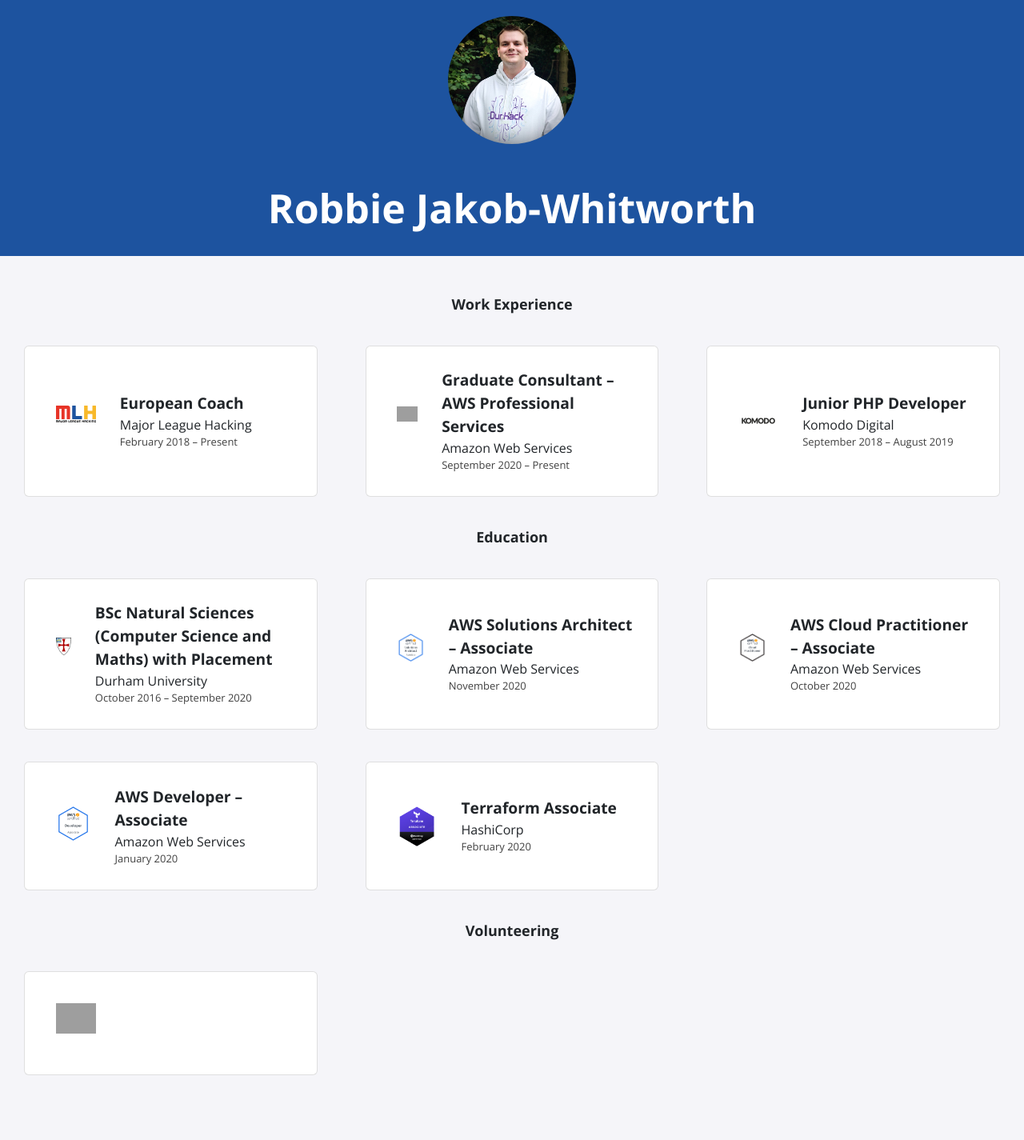
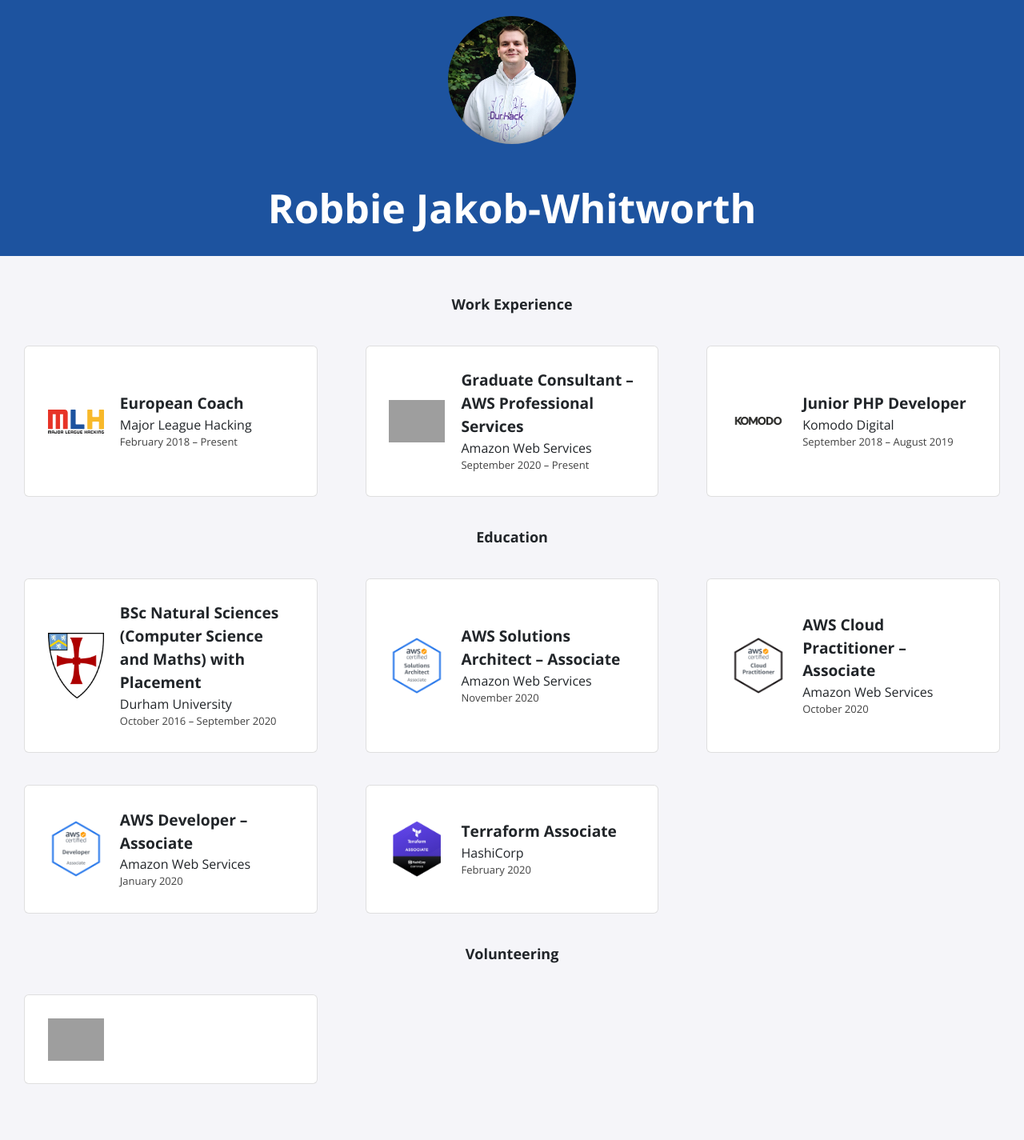
Before and after one commit to robzwolf/website, a Jekyll site: the page built from index.html, in a window 1280 px wide. Shown: the whole page at 80% size. Built offline with Jekyll 4.4.1, drawn with Linux system fonts in a browser that asks for light colours; nearby versions of some CDN libraries; grey boxes are pictures that could not be loaded.

Commit message:
Set icon width to 70px

```diff
--- a/_sass/all.scss
+++ b/_sass/all.scss
@@ -41,14 +41,15 @@
 }
 
 .card {
-    display: flex;
-    flex-direction: row;
     align-items: center;
     margin: 20px 30px;
     background-color: white;
     border-radius: .375rem;
     padding: 1.5em;
     font-size: 1.2em;
+    display: grid;
+    grid-template-columns: 70px auto;
+    grid-column-gap: 20px;
 }
 
 a {
@@ -78,13 +79,6 @@
     }
 }
 
-.icon {
-    width: 70px;
-    height: 70px;
-    margin-right: 20px;
-    padding: 10px;
-
-    img {
-        width: 100%;
-    }
+img {
+    max-width: 100%;
 }
```
